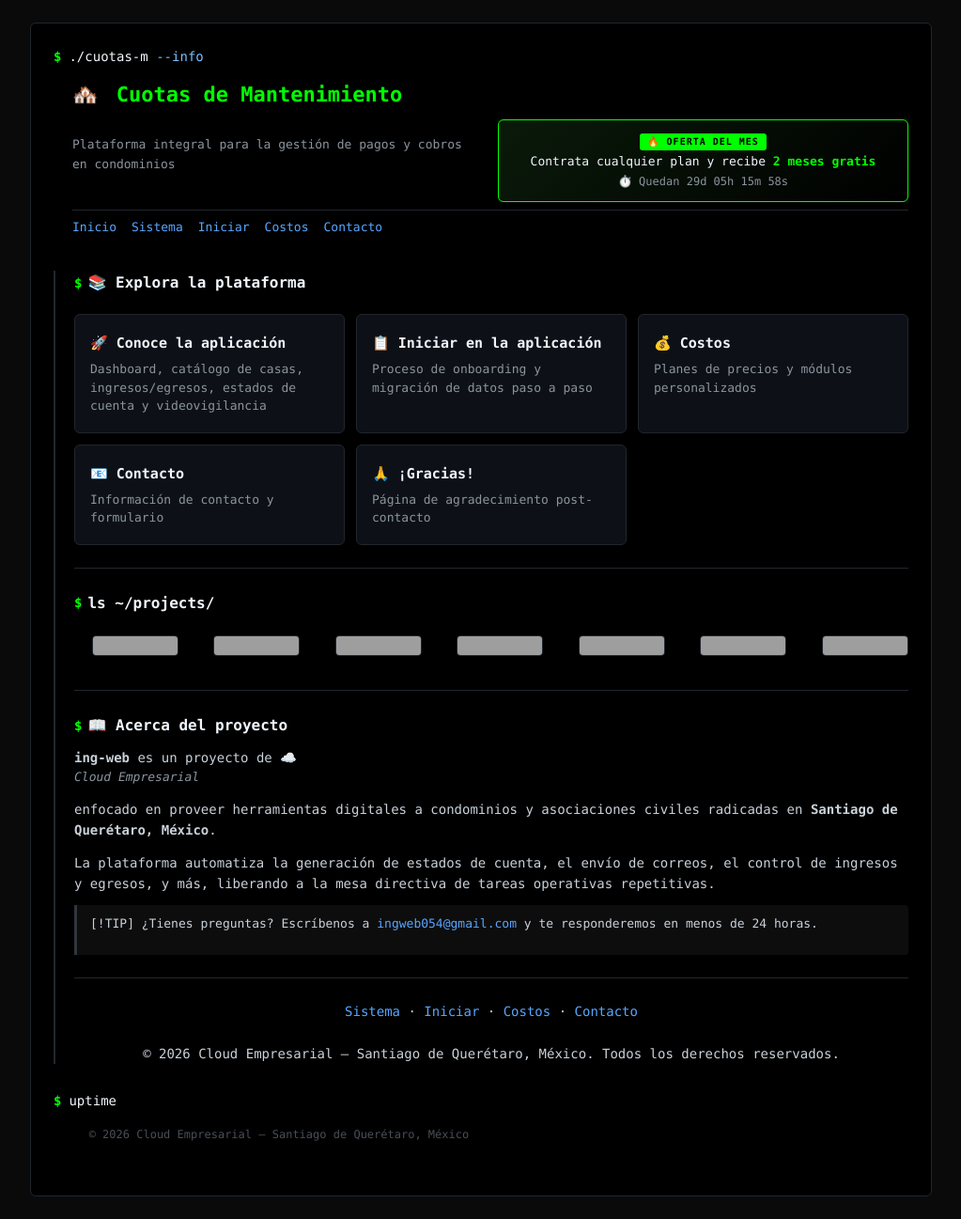
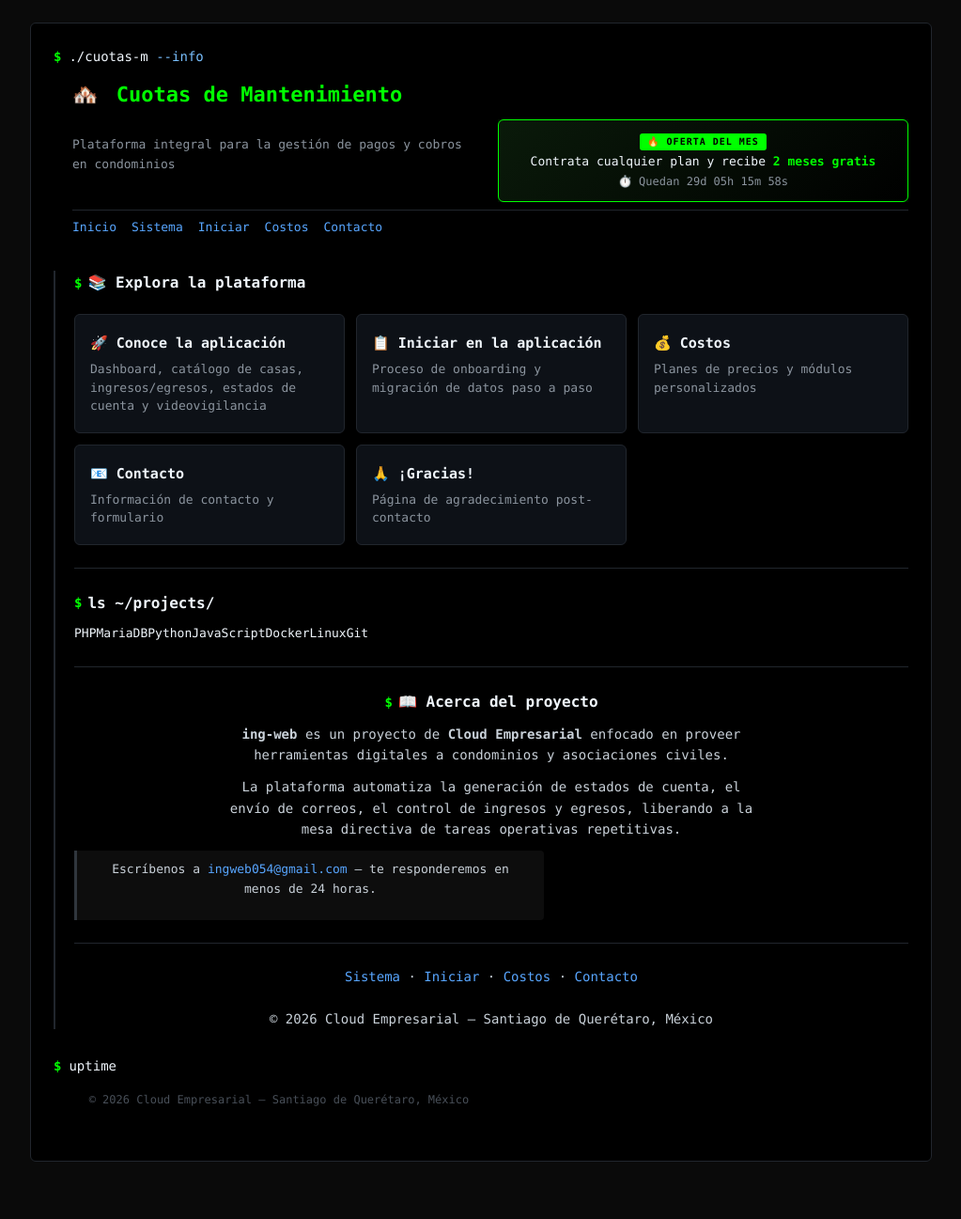
Before and after one commit to vvaldelamar/CuotasM, a Jekyll site: the page built from index.md, in a window 1280 px wide. Shown: the whole page at 94% size, without its empty margins (128-1151 px from the left). Built offline with Jekyll 4.4.1, drawn with Linux system fonts in a browser that asks for light colours; our own code applies the rules of GitHub Pages for plain Markdown files; after the commit the page ends 1260 px from its top, so only the background shows below that; grey boxes are pictures that could not be loaded.

```diff
--- a/assets/css/terminal.css
+++ b/assets/css/terminal.css
@@ -193,27 +193,48 @@ body {
     font-variant-numeric: tabular-nums;
 }
 
-/* ===== Badge row ===== */
-.badge-row {
+/* ===== Tech Stack (ls ~/projects/) ===== */
+.tech-stack {
     display: flex;
-    justify-content: center;
+    flex-wrap: wrap;
     gap: 0;
-    flex-wrap: nowrap;
-    margin: 8px 0;
 }
 
-.badge-row img {
-    display: inline-block;
-    height: 20px;
-    width: auto;
-    border: none;
-    margin: 0 -2px 0 0;
-    border-radius: 0;
-    max-height: none;
+.tech {
+    display: inline;
+    color: #f0f6fc;
+    font-size: 13px;
 }
 
-.badge-row img:last-child {
-    margin-right: 0;
+.tech + .tech::before {
+    content: '';
+}
+
+/* ===== About section ===== */
+.about-section {
+    text-align: center;
+}
+
+.about-section h2 {
+    border-bottom: none;
+    justify-content: center;
+}
+
+.about-section h2::before {
+    content: '';
+}
+
+.about-section p {
+    max-width: 560px;
+    margin: 0 auto 12px;
+    color: #c9d1d9;
+}
+
+.about-section blockquote {
+    border-left-color: #00ff00;
+    max-width: 500px;
+    margin: 16px auto;
+    background: transparent;
 }
 
 /* ===== Navigation Cards (Explora la plataforma) ===== */
--- a/index.md
+++ b/index.md
@@ -39,26 +39,23 @@
 
 ## ls ~/projects/
 
-<div class="badge-row" style="justify-content:flex-start;">
-  <img src="https://img.shields.io/badge/PHP-777BB4?logo=php&logoColor=white" alt="PHP" />
-  <img src="https://img.shields.io/badge/MariaDB-003545?logo=mariadb&logoColor=white" alt="MariaDB" />
-  <img src="https://img.shields.io/badge/Python-3776AB?logo=python&logoColor=white" alt="Python" />
-  <img src="https://img.shields.io/badge/JavaScript-F7DF1E?logo=javascript&logoColor=000" alt="JavaScript" />
-  <img src="https://img.shields.io/badge/Docker-2496ED?logo=docker&logoColor=white" alt="Docker" />
-  <img src="https://img.shields.io/badge/Linux-FCC624?logo=linux&logoColor=000" alt="Linux" />
-  <img src="https://img.shields.io/badge/Git-F05032?logo=git&logoColor=white" alt="Git" />
+<div class="tech-stack">
+<span class="tech">PHP</span><span class="tech">MariaDB</span><span class="tech">Python</span><span class="tech">JavaScript</span><span class="tech">Docker</span><span class="tech">Linux</span><span class="tech">Git</span>
 </div>
 
 ---
 
+<div class="about-section" markdown="1">
+
 ## 📖 Acerca del proyecto
 
-**ing-web** es un proyecto de ☁️ *Cloud Empresarial* enfocado en proveer herramientas digitales a condominios y asociaciones civiles radicadas en **Santiago de Querétaro, México**.
+**ing-web** es un proyecto de **Cloud Empresarial** enfocado en proveer herramientas digitales a condominios y asociaciones civiles.
 
-La plataforma automatiza la generación de estados de cuenta, el envío de correos, el control de ingresos y egresos, y más, liberando a la mesa directiva de tareas operativas repetitivas.
+La plataforma automatiza la generación de estados de cuenta, el envío de correos, el control de ingresos y egresos, liberando a la mesa directiva de tareas operativas repetitivas.
 
-> [!TIP]
-> ¿Tienes preguntas? Escríbenos a [ingweb054@gmail.com](mailto:ingweb054@gmail.com) y te responderemos en menos de 24 horas.
+> Escríbenos a [ingweb054@gmail.com](mailto:ingweb054@gmail.com) — te responderemos en menos de 24 horas.
+
+</div>
 
 ---
 
@@ -68,5 +65,5 @@ La plataforma automatiza la generación de estados de cuenta, el envío de corre
   <a href="pages/costos/">Costos</a> ·
   <a href="pages/contacto/">Contacto</a>
   <br><br>
-  © 2026 Cloud Empresarial — Santiago de Querétaro, México. Todos los derechos reservados.
+  © 2026 Cloud Empresarial — Santiago de Querétaro, México
 </p>
```
